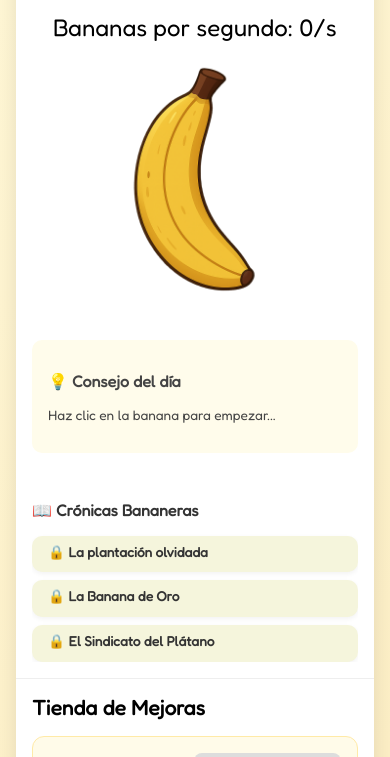
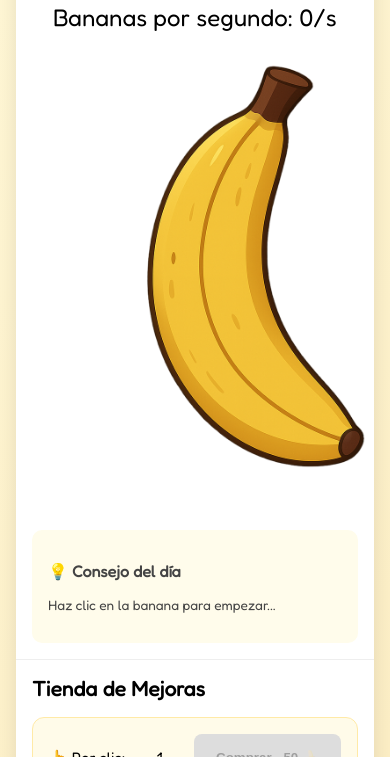
Before and after one commit to irosado21/banana, a plain HTML site: page index.html in a window 390 px wide. Shown: the part 134-891 px from the top of the page. Drawn offline with Linux system fonts and the light colour scheme.

Commit message:
ui upgrade

```diff
--- a/css/style.css
+++ b/css/style.css
@@ -36,13 +36,13 @@
     }
 
     .container {
-      margin-top: 10px;
+      /* margin-top: 10px; */
       display: flex;
       flex-direction: column;
       background: white;
       border-radius: 20px;
       box-shadow: 0 8px 20px rgba(0, 0, 0, 0.1);
-      max-width: 1000px;
+      /* max-width: 1000px; */
       width: 100%;
       overflow: auto;
       position: relative;
@@ -74,7 +74,7 @@
       }
 
       #banana {
-        width: 180px;
+        width: 480px;
       }
 
       .upgrade {
@@ -110,7 +110,8 @@
     }
 
     #banana {
-      width: 250px;
+      width: 450px;
+      height: 450px;
       cursor: pointer;
       transition: transform 0.1s ease;
       display: block;
--- a/index.html
+++ b/index.html
@@ -58,6 +58,13 @@
         <ul id="achievementList" style="list-style: none; padding: 0; margin: 0;"></ul>
       </div>
     </div>
+    <div class="settings-section">
+    <div id="lorePanel" style="margin-top: 2rem; font-size: 0.85rem; color: #333;  overflow-y: scroll;
+    height: 21vh;">
+      <h3>📖 Crónicas Bananeras</h3>
+      <div id="loreList" class="lore-list"></div>
+    </div>
+    </div>
   </div>
 
 
@@ -77,11 +84,7 @@
           <p id="tipText">Haz clic en la banana para empezar...</p>
       </div>
 
-      <div id="lorePanel" style="margin-top: 2rem; font-size: 0.85rem; color: #333;  overflow-y: scroll;
-      height: 21vh;">
-        <h3>📖 Crónicas Bananeras</h3>
-        <div id="loreList" class="lore-list"></div>
-      </div>
+
     </div>
 
 
```
